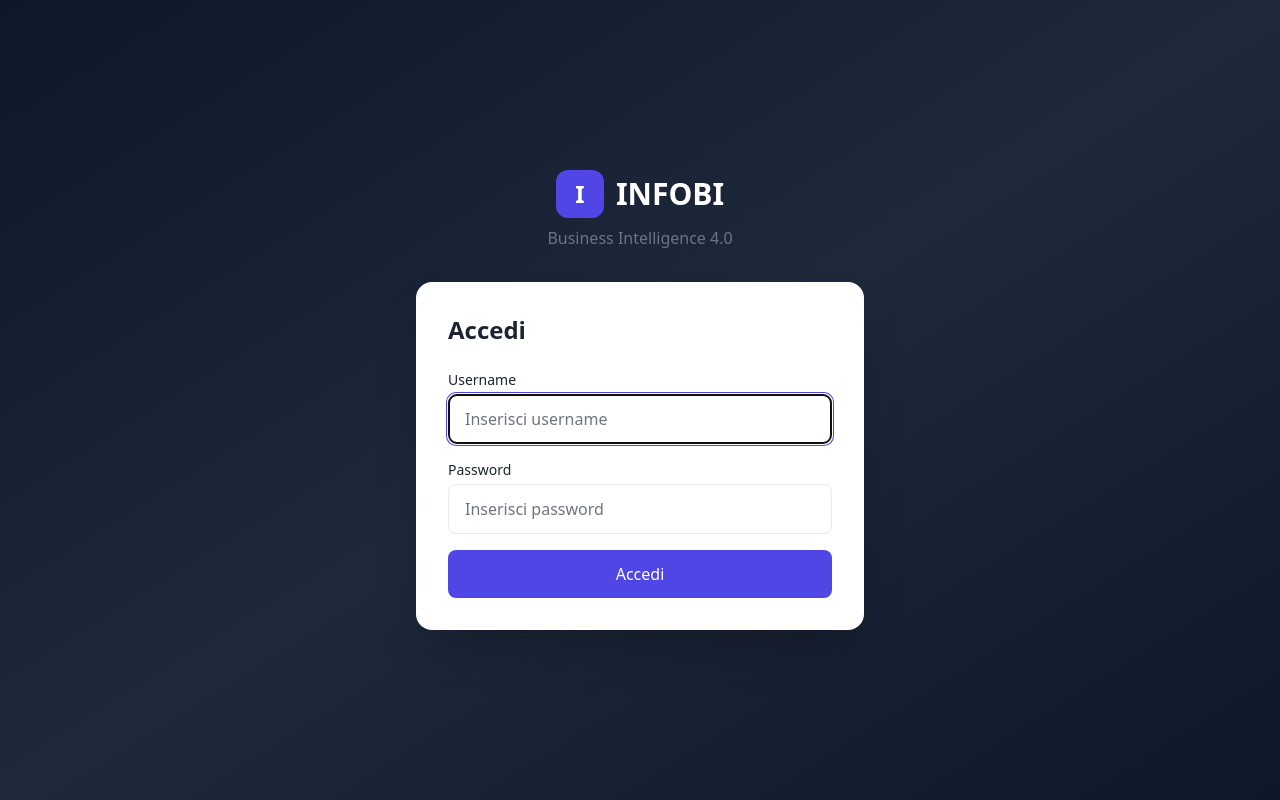
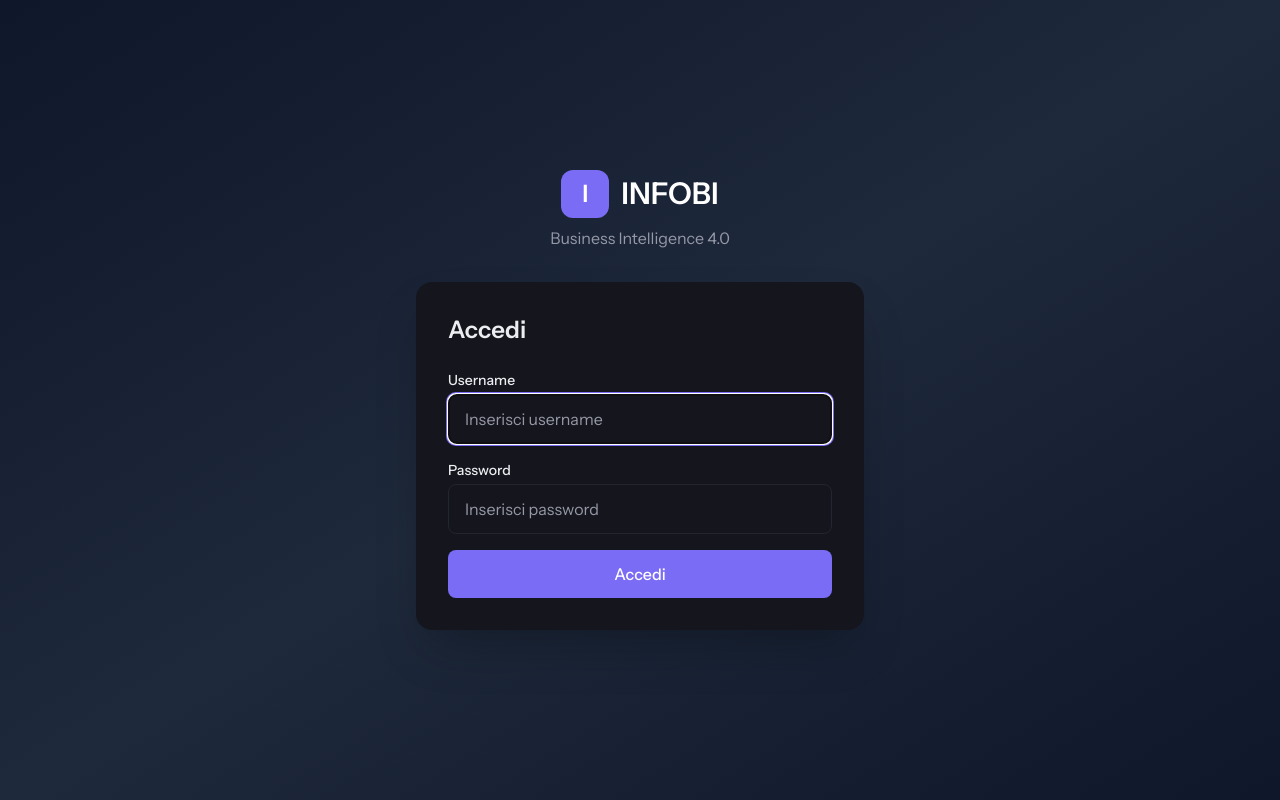
Before and after one commit to lucacerza/INFOBI4.0, a React (Vite) app in the folder frontend/: page /login in a window 1280 px wide. Built offline with nearby package versions, Linux system fonts and the light colour scheme.

Commit message:
Fase 4: skin dark premium (token palette Pulse + font Bricolage/Instrument/JetBrains Mono, default dark)

```diff
--- a/frontend/index.html
+++ b/frontend/index.html
@@ -3,11 +3,14 @@
   <head>
     <meta charset="UTF-8" />
     <meta name="viewport" content="width=device-width, initial-scale=1.0, maximum-scale=1.0, user-scalable=no" />
-    <meta name="theme-color" content="#4f46e5" />
-    <meta name="description" content="INFOBI 4.0 - Business Intelligence per Industria 4.0" />
+    <meta name="theme-color" content="#07080C" />
+    <meta name="description" content="INFOBI Pulse - Business Intelligence per Industria 4.0" />
     <link rel="icon" type="image/svg+xml" href="/favicon.svg" />
     <link rel="manifest" href="/manifest.json" />
-    <title>INFOBI 4.0</title>
+    <link rel="preconnect" href="https://fonts.googleapis.com" />
+    <link rel="preconnect" href="https://fonts.gstatic.com" crossorigin />
+    <link href="https://fonts.googleapis.com/css2?family=Bricolage+Grotesque:opsz,wght@12..96,600;12..96,700;12..96,800&family=Instrument+Sans:wght@400;500;600&family=JetBrains+Mono:wght@400;500;600;700&display=swap" rel="stylesheet" />
+    <title>INFOBI Pulse</title>
   </head>
   <body>
     <div id="root"></div>
--- a/frontend/src/index.css
+++ b/frontend/src/index.css
@@ -7,36 +7,39 @@
    Light = :root, Dark = .dark (toggle classe su <html>)
    ============================================================ */
 :root {
-  --c-ground: #F6F7F9;
+  /* Pulse — variante chiara */
+  --c-ground: #F4F5F8;
   --c-surface: #FFFFFF;
-  --c-surface-2: #FBFBFD;
-  --c-text: #1B2430;
-  --c-muted: #6B7480;
-  --c-border: #E7EAF0;
-  --c-accent: #4F46E5;
-  --c-accent-soft: #EEF0FE;
-  --c-accent-strong: #4338CA;
-  --c-up: #15803D;
-  --c-down: #B91C1C;
-  --font-num: ui-monospace, "Cascadia Mono", "SF Mono", "Segoe UI Mono", Consolas, monospace;
+  --c-surface-2: #FAFAFC;
+  --c-text: #16171D;
+  --c-muted: #6B7180;
+  --c-border: #E6E8EF;
+  --c-accent: #7B6CF5;
+  --c-accent-soft: #EFEDFE;
+  --c-accent-strong: #5B4FD6;
+  --c-up: #0E9F6E;
+  --c-down: #E0683C;
+  --font-num: "JetBrains Mono", ui-monospace, "Cascadia Mono", Consolas, monospace;
+  --font-disp: "Bricolage Grotesque", "Instrument Sans", system-ui, sans-serif;
   --scroll-track: #eef0f3;
-  --scroll-thumb: #c5cad3;
+  --scroll-thumb: #cfd3dc;
 }
 
 .dark {
-  --c-ground: #0F1420;
-  --c-surface: #161D2B;
-  --c-surface-2: #131A26;
-  --c-text: #E8ECF3;
-  --c-muted: #8A95A6;
-  --c-border: #283143;
-  --c-accent: #6366F1;
-  --c-accent-soft: #1E2440;
-  --c-accent-strong: #A5B4FC;
-  --c-up: #34D399;
-  --c-down: #F87171;
-  --scroll-track: #0f1420;
-  --scroll-thumb: #2c3750;
+  /* Pulse — dark premium (default) */
+  --c-ground: #07080C;
+  --c-surface: #15161D;
+  --c-surface-2: #0E0F15;
+  --c-text: #ECEDF2;
+  --c-muted: #9598A6;
+  --c-border: #23252F;
+  --c-accent: #7B6CF5;
+  --c-accent-soft: rgba(123, 108, 245, 0.16);
+  --c-accent-strong: #A99BFF;
+  --c-up: #4FE3C1;
+  --c-down: #F5A65B;
+  --scroll-track: #07080C;
+  --scroll-thumb: rgba(255, 255, 255, 0.12);
 }
 
 /* Base styles */
@@ -49,6 +52,7 @@ html, body, #root {
 body {
   background: var(--c-ground);
   color: var(--c-text);
+  font-family: "Instrument Sans", system-ui, -apple-system, "Segoe UI", Roboto, sans-serif;
 }
 
 /* Numeri/dati: monospaziato tabellare (allineamento in colonna) */
--- a/frontend/src/stores/themeStore.ts
+++ b/frontend/src/stores/themeStore.ts
@@ -17,11 +17,8 @@ function readStoredTheme(): Theme {
     const saved = localStorage.getItem(STORAGE_KEY);
     if (saved === 'light' || saved === 'dark') return saved;
   }
-  // Default: preferenza di sistema
-  if (typeof window !== 'undefined' && window.matchMedia) {
-    return window.matchMedia('(prefers-color-scheme: dark)').matches ? 'dark' : 'light';
-  }
-  return 'light';
+  // Default: Pulse è dark-first
+  return 'dark';
 }
 
 interface ThemeState {
--- a/frontend/tailwind.config.js
+++ b/frontend/tailwind.config.js
@@ -24,6 +24,8 @@ export default {
         neg: 'var(--c-down)',
       },
       fontFamily: {
+        sans: ['"Instrument Sans"', 'system-ui', '-apple-system', '"Segoe UI"', 'Roboto', 'sans-serif'],
+        disp: ['var(--font-disp)'],
         num: ['var(--font-num)'],
       },
       borderColor: {
```
